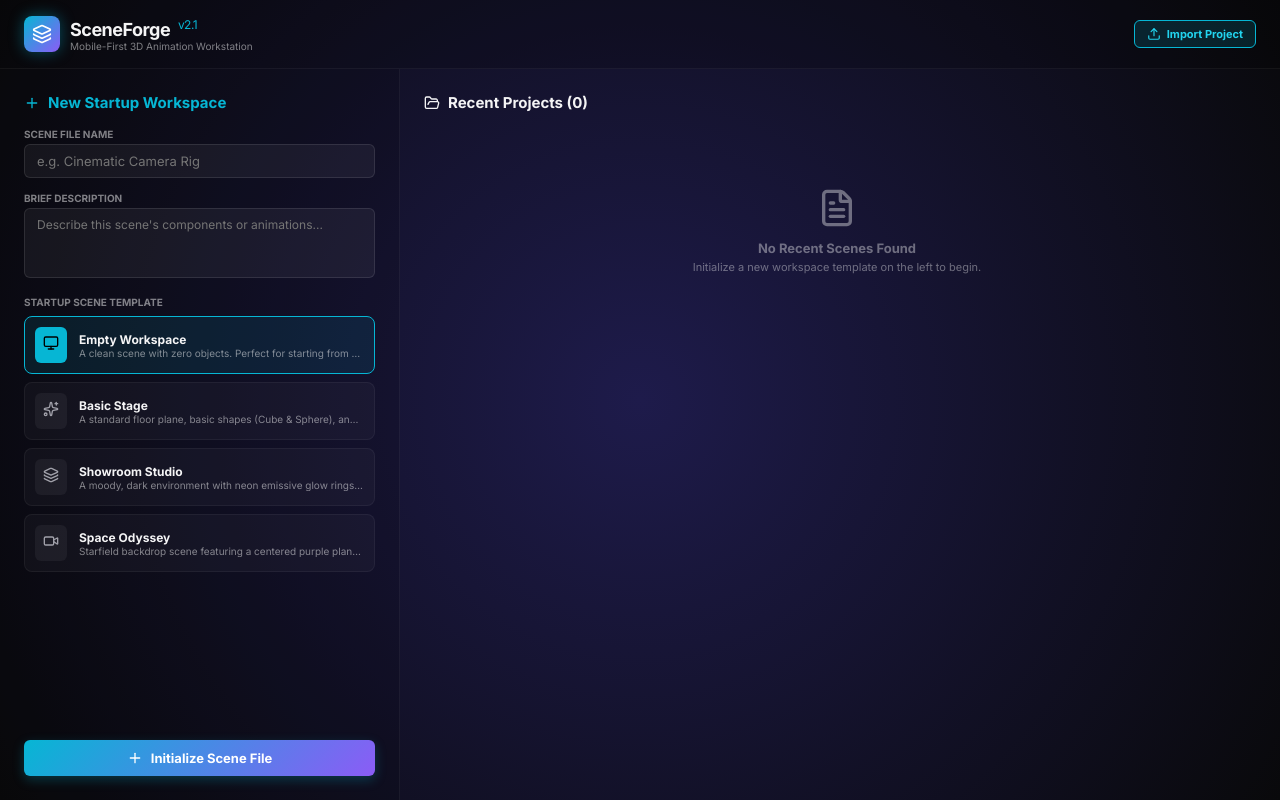
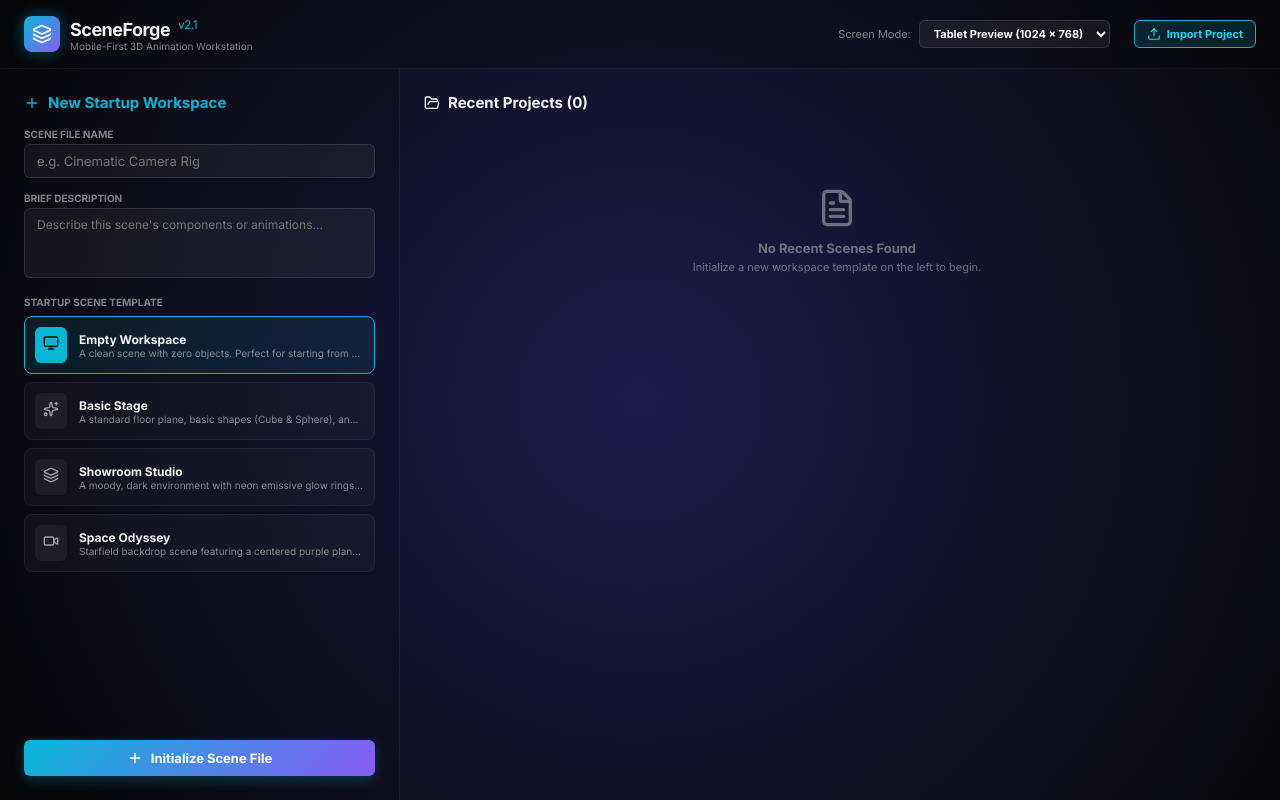
Before and after one commit to developerabhash744-pixel/SceneForge, a React (Vite) app: page / in a window 1280 px wide. Built offline with nearby package versions, Linux system fonts and the light colour scheme.

Commit message:
Implement resolution selector in ProjectHub and fix env path for Vite in package.json

```diff
--- a/package.json
+++ b/package.json
@@ -4,10 +4,10 @@
   "version": "0.0.0",
   "type": "module",
   "scripts": {
-    "dev": "vite",
-    "build": "tsc -b && vite build",
+    "dev": "node node_modules/vite/bin/vite.js",
+    "build": "tsc -b && node node_modules/vite/bin/vite.js build",
     "lint": "oxlint",
-    "preview": "vite preview",
+    "preview": "node node_modules/vite/bin/vite.js preview",
     "cap:sync": "cap sync",
     "cap:add-android": "cap add android",
     "cap:add-ios": "cap add ios",
--- a/src/App.tsx
+++ b/src/App.tsx
@@ -939,6 +939,8 @@ export function App() {
         onLoadProject={handleLoadProject}
         activeProjectId={activeProjectId}
         onBackToEditor={() => setCurrentView('editor')}
+        viewportMode={viewportMode}
+        onViewportModeChange={setViewportMode}
       />
     );
   }
--- a/src/components/ProjectHub.tsx
+++ b/src/components/ProjectHub.tsx
@@ -19,6 +19,8 @@ interface ProjectHubProps {
   onLoadProject: (project: Project) => void;
   activeProjectId: string | null;
   onBackToEditor?: () => void;
+  viewportMode?: 'mobile' | 'tablet';
+  onViewportModeChange?: (mode: 'mobile' | 'tablet') => void;
 }
 
 const TEMPLATES = [
@@ -239,7 +241,7 @@ const TEMPLATES = [
   }
 ];
 
-export function ProjectHub({ onLoadProject, activeProjectId, onBackToEditor }: ProjectHubProps) {
+export function ProjectHub({ onLoadProject, activeProjectId, onBackToEditor, viewportMode = 'mobile', onViewportModeChange }: ProjectHubProps) {
   const [projects, setProjects] = useState<Project[]>([]);
   const [projectName, setProjectName] = useState('');
   const [projectDesc, setProjectDesc] = useState('');
@@ -414,7 +416,29 @@ export function ProjectHub({ onLoadProject, activeProjectId, onBackToEditor }: P
           </div>
         </div>
 
-        <div style={{ display: 'flex', gap: '8px' }}>
+        <div style={{ display: 'flex', gap: '8px', alignItems: 'center' }}>
+          {/* Viewport Resolution Mode Selector */}
+          <div style={{ display: 'flex', alignItems: 'center', gap: '8px', marginRight: '16px' }}>
+            <span style={{ fontSize: '11px', opacity: 0.5 }}>Screen Mode:</span>
+            <select
+              value={viewportMode}
+              onChange={(e) => onViewportModeChange?.(e.target.value as 'mobile' | 'tablet')}
+              style={{
+                background: 'rgba(255,255,255,0.06)',
+                border: '1px solid rgba(255,255,255,0.12)',
+                color: '#fff',
+                fontSize: '11px',
+                padding: '5px 10px',
+                borderRadius: '6px',
+                outline: 'none',
+                cursor: 'pointer',
+                fontWeight: 'bold'
+              }}
+            >
+              <option value="mobile" style={{ background: '#09090b', color: '#fff' }}>Auto (Full Width)</option>
+              <option value="tablet" style={{ background: '#09090b', color: '#fff' }}>Tablet Preview (1024 x 768)</option>
+            </select>
+          </div>
           {activeProjectId && onBackToEditor && (
             <button
               onClick={onBackToEditor}
```
